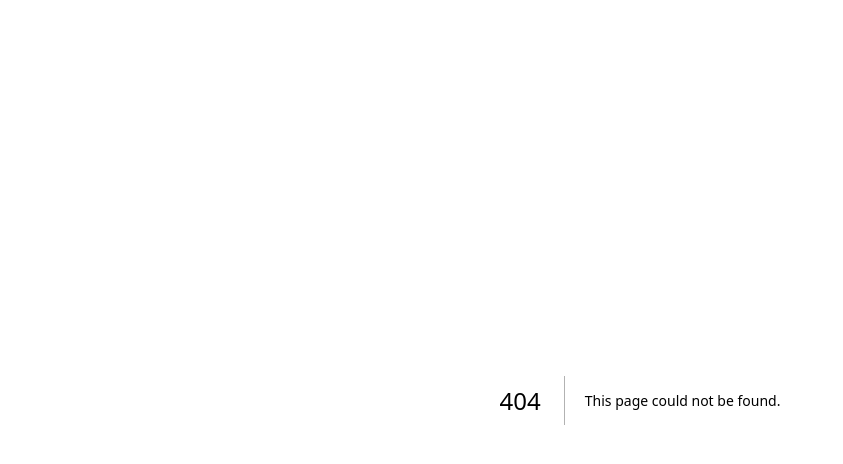
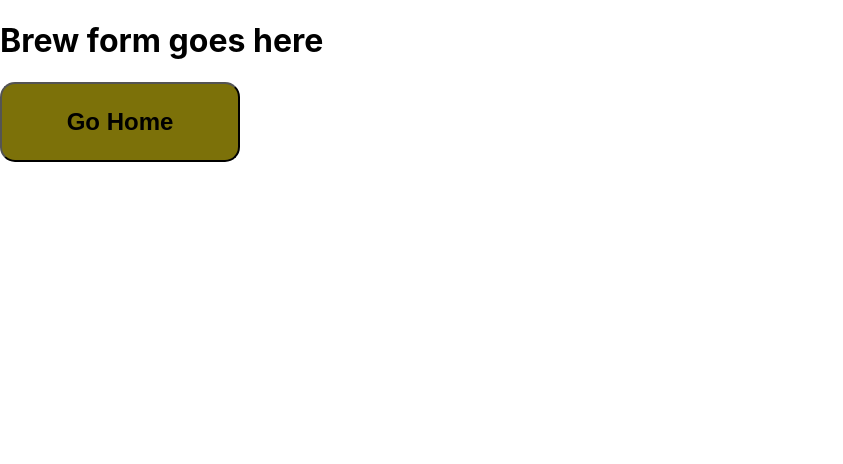
Before and after one commit to srsmith0/yeast-handler, a Next.js app: page /user/addbrew in a window 1280 px wide. Before the commit this address had no page. Shown: the top 464 px of the page, without its empty margins (0-843 px from the left). Built offline with nearby package versions, Linux system fonts and the light colour scheme.

Commit message:
created add brew files

```diff
--- /dev/null
+++ b/components/AddBrew.tsx
@@ -0,0 +1,13 @@
+import HomeButton from "../utils/HomeButton";
+
+const AddBrew = () => {
+
+    return (
+        <>
+        <h1>Brew form goes here</h1>
+        <HomeButton />
+        </>
+    )
+};
+
+export default AddBrew;
--- /dev/null
+++ b/pages/user/addbrew.tsx
@@ -0,0 +1,7 @@
+import AddBrew from "../../components/AddBrew";
+
+const AddABrew = () => {
+    return <AddBrew />
+};
+
+export default AddABrew;
--- a/pages/user/yeast-details/[id].tsx
+++ b/pages/user/yeast-details/[id].tsx
@@ -15,11 +15,12 @@ export const getServerSideProps: GetServerSideProps = async (context) => {
 };
 
 const YeastDetails = ({ query, yeasts }) => {
-    const yeastID = parseInt(query.id)
+    const yeastID:number = parseInt(query.id)
     const yeast = yeasts.find(y => y.id === yeastID);
 
     return (
         <>
+        {console.log('loaded')}
         <p>Strain: {yeast.strain}</p>
         <p>Brand: {yeast.brand}</p>
         <p>Volume: {yeast.size}</p>
```
Also changed, not shown: pages/user/pitches.tsx (+11 -1 lines).
